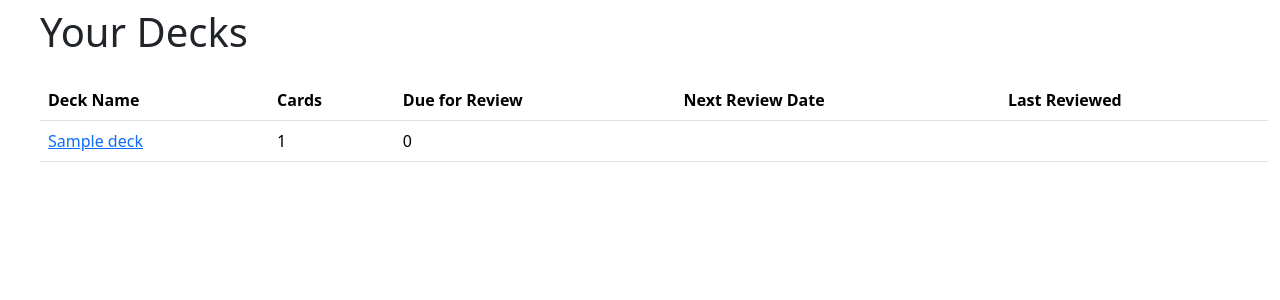
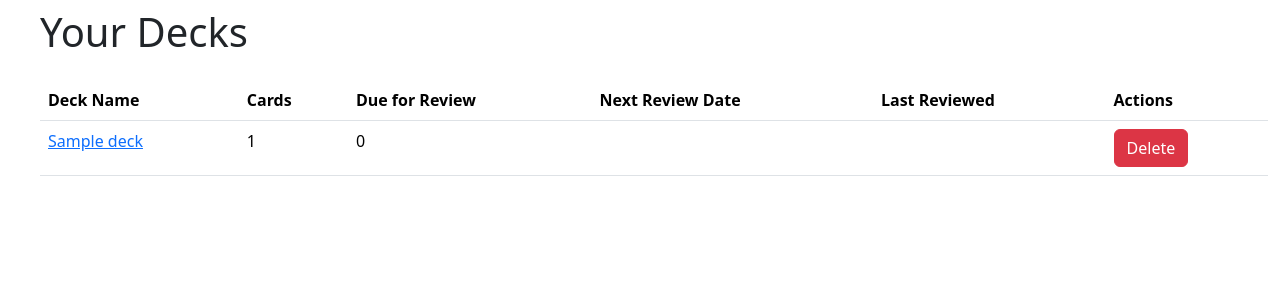
Before and after one commit to TEW07/SummerProject, a Flask app: page /decks in a window 1280 px wide. Shown: the part 56-356 px from the top of the page. Run offline with Flask 3, Linux system fonts and the light colour scheme; a user stored in the database is signed in; tables that the repository leaves empty hold one stand-in row (values such as "Sample post").

Commit message:
Added buttons to delete cards and decks. Both buttons require confirmation from user before deleting. Upon deletion of a deck, all cards are deleted from that first as part of the delete_deck function

```diff
--- a/app/decks/routes.py
+++ b/app/decks/routes.py
@@ -89,3 +89,31 @@ def edit_card(card_id):
         form.back.data = card.back
 
     return render_template('edit_card.html', title='Edit Card', form=form, card=card)
+
+
+@decks_blueprint.route('/delete_card/<int:card_id>', methods=['POST', 'GET'])  # Corrected here
+@login_required
+def delete_card(card_id):
+    card = Card.query.get_or_404(card_id)
+    if card.deck.user_id != current_user.user_id:
+        abort(403)
+    db.session.delete(card)
+    db.session.commit()
+    flash('Card has been deleted!', 'success')
+    return redirect(url_for('decks.view_deck', deck_id=card.deck_id))
+
+
+@decks_blueprint.route('/delete_deck/<int:deck_id>', methods=['POST', 'GET'])
+@login_required
+def delete_deck(deck_id):
+    deck = Deck.query.get_or_404(deck_id)
+    if deck.user_id != current_user.user_id:
+        abort(403)
+
+    # Delete all cards associated with the deck
+    Card.query.filter_by(deck_id=deck_id).delete()
+
+    db.session.delete(deck)
+    db.session.commit()
+    flash('Deck has been deleted!', 'success')
+    return redirect(url_for('decks.decks'))
--- a/app/decks/templates/decks.html
+++ b/app/decks/templates/decks.html
@@ -12,6 +12,7 @@
                     <th scope="col">Due for Review</th>
                     <th scope="col">Next Review Date</th>
                     <th scope="col">Last Reviewed</th>
+                    <th scope="col">Actions</th>
                 </tr>
             </thead>
             <tbody>
@@ -20,11 +21,44 @@
                         <td><a href="{{ url_for('decks.view_deck', deck_id=deck['deck_id']) }}">{{ deck['name'] }}</a></td>
                         <td>{{ deck['cards'] }}</td>
                         <td>0</td>
-                        <td>{{ deck['next_review_date'] }}</td>
-                        <td>{{ deck['last_review_date'] }}</td>
+                        <td></td>
+                        <td></td>
+                        <td>
+                            <button class="btn btn-danger" onclick="confirmDelete({{ deck['deck_id'] }})">Delete</button>
+                        </td>
                     </tr>
                 {% endfor %}
             </tbody>
         </table>
     </div>
+
+    <!-- Delete Confirmation Modal -->
+    <div class="modal fade" id="deleteModal" tabindex="-1" aria-labelledby="deleteModalLabel" aria-hidden="true">
+        <div class="modal-dialog">
+            <div class="modal-content">
+                <div class="modal-header">
+                    <h5 class="modal-title" id="deleteModalLabel">Confirm Deletion</h5>
+                    <button type="button" class="btn-close" data-bs-dismiss="modal" aria-label="Close"></button>
+                </div>
+                <div class="modal-body">
+                    Are you sure you want to delete this deck? This action cannot be undone.
+                </div>
+                <div class="modal-footer">
+                    <button type="button" class="btn btn-secondary" data-bs-dismiss="modal">Cancel</button>
+                    <form id="deleteForm" method="POST" action="">
+                        <button type="submit" class="btn btn-danger">Delete</button>
+                    </form>
+                </div>
+            </div>
+        </div>
+    </div>
+
+    <script>
+        function confirmDelete(deckId) {
+            var deleteForm = document.getElementById('deleteForm');
+            deleteForm.action = '/delete_deck/' + deckId;
+            var deleteModal = new bootstrap.Modal(document.getElementById('deleteModal'));
+            deleteModal.show();
+        }
+    </script>
 {% endblock %}
```
Also changed, not shown: app/decks/templates/view_deck.html (+27 -0 lines).
